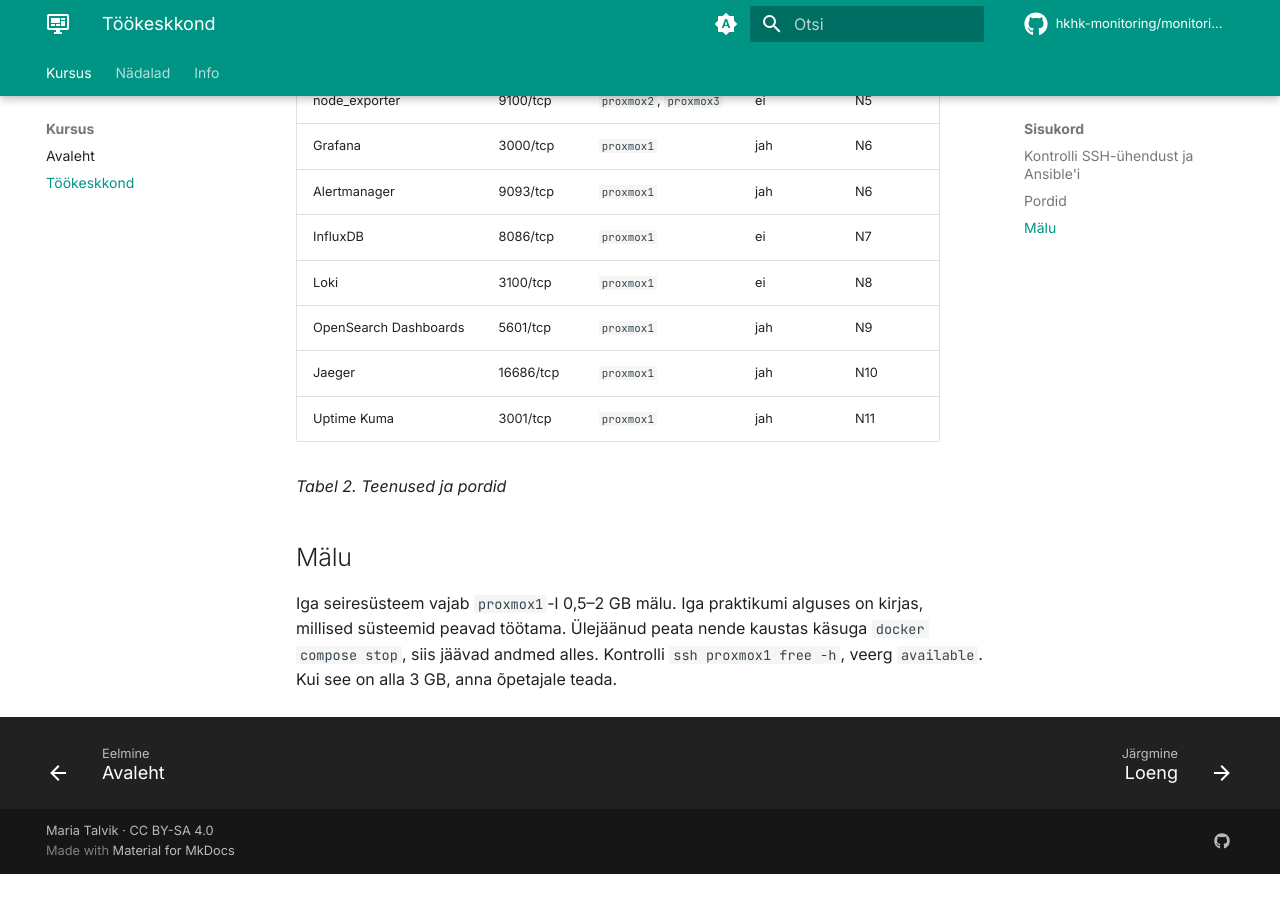
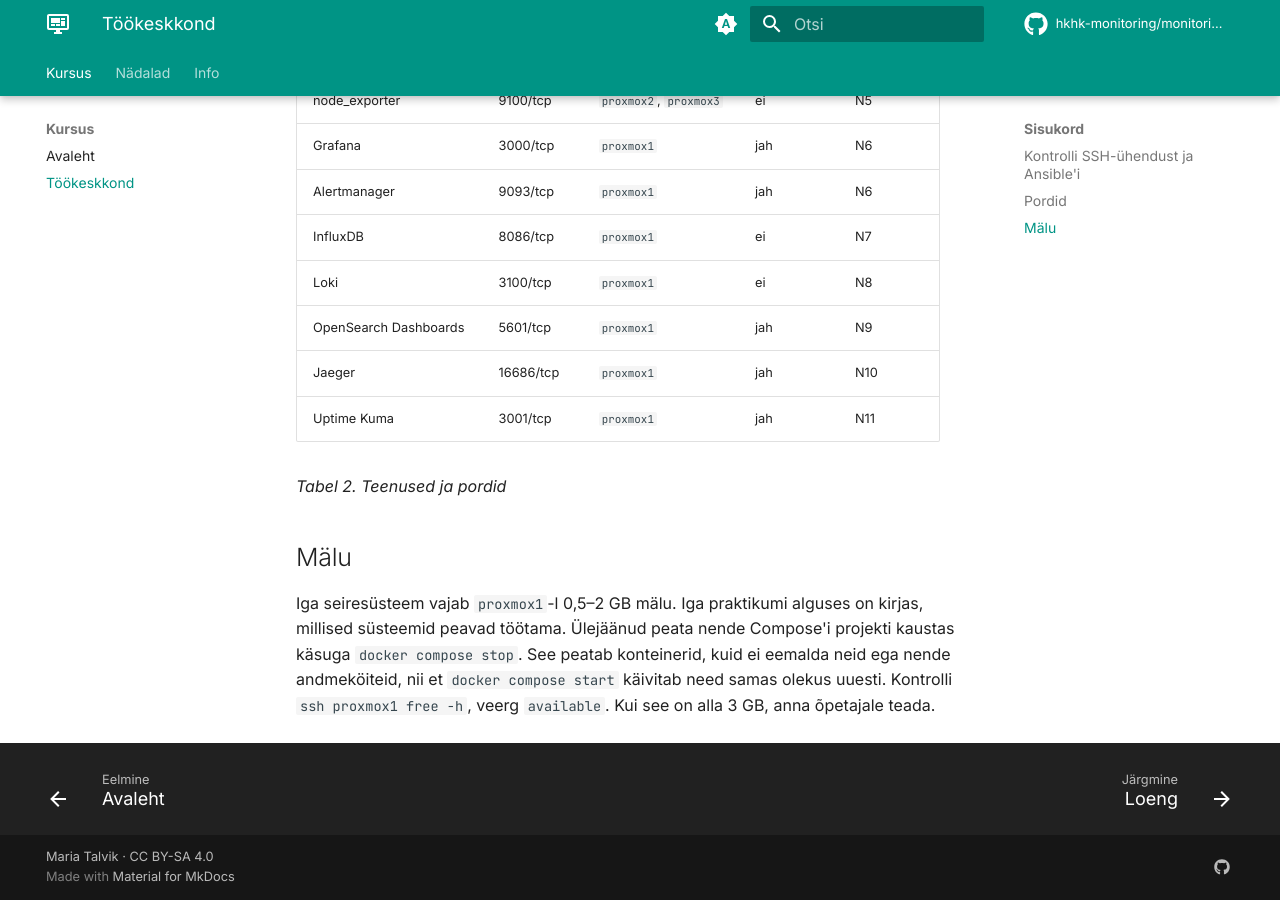
Before and after one commit to hkhk-monitoring/monitoring, an MkDocs documentation site: the page built from docs/kodulabor.md, in a window 1280 px wide and 900 px high, scrolled down 1295 px. Built offline with MkDocs 1.6.1 and Material for MkDocs 9.7.7, drawn with Linux system fonts in a browser that asks for light colours; comment, search, counter and statistics services are not loaded; before the commit the page ends 2169 px from its top, so only the background shows below that.

Commit message:
N1 praktikum ja kodutöö; töökeskkond

```diff
--- a/docs/kodulabor.md
+++ b/docs/kodulabor.md
@@ -57,4 +57,4 @@
 
 ## Mälu
 
-Iga seiresüsteem vajab `proxmox1`-l 0,5–2 GB mälu. Iga praktikumi alguses on kirjas, millised süsteemid peavad töötama. Ülejäänud peata nende kaustas käsuga `docker compose stop`, siis jäävad andmed alles. Kontrolli `ssh proxmox1 free -h`, veerg `available`. Kui see on alla 3 GB, anna õpetajale teada.
+Iga seiresüsteem vajab `proxmox1`-l 0,5–2 GB mälu. Iga praktikumi alguses on kirjas, millised süsteemid peavad töötama. Ülejäänud peata nende Compose'i projekti kaustas käsuga `docker compose stop`. See peatab konteinerid, kuid ei eemalda neid ega nende andmeköiteid, nii et `docker compose start` käivitab need samas olekus uuesti. Kontrolli `ssh proxmox1 free -h`, veerg `available`. Kui see on alla 3 GB, anna õpetajale teada.
```
Also changed, not shown: docs/week01/homework.md (+1 -1 lines), docs/week01/lab.md (+1 -1 lines).
